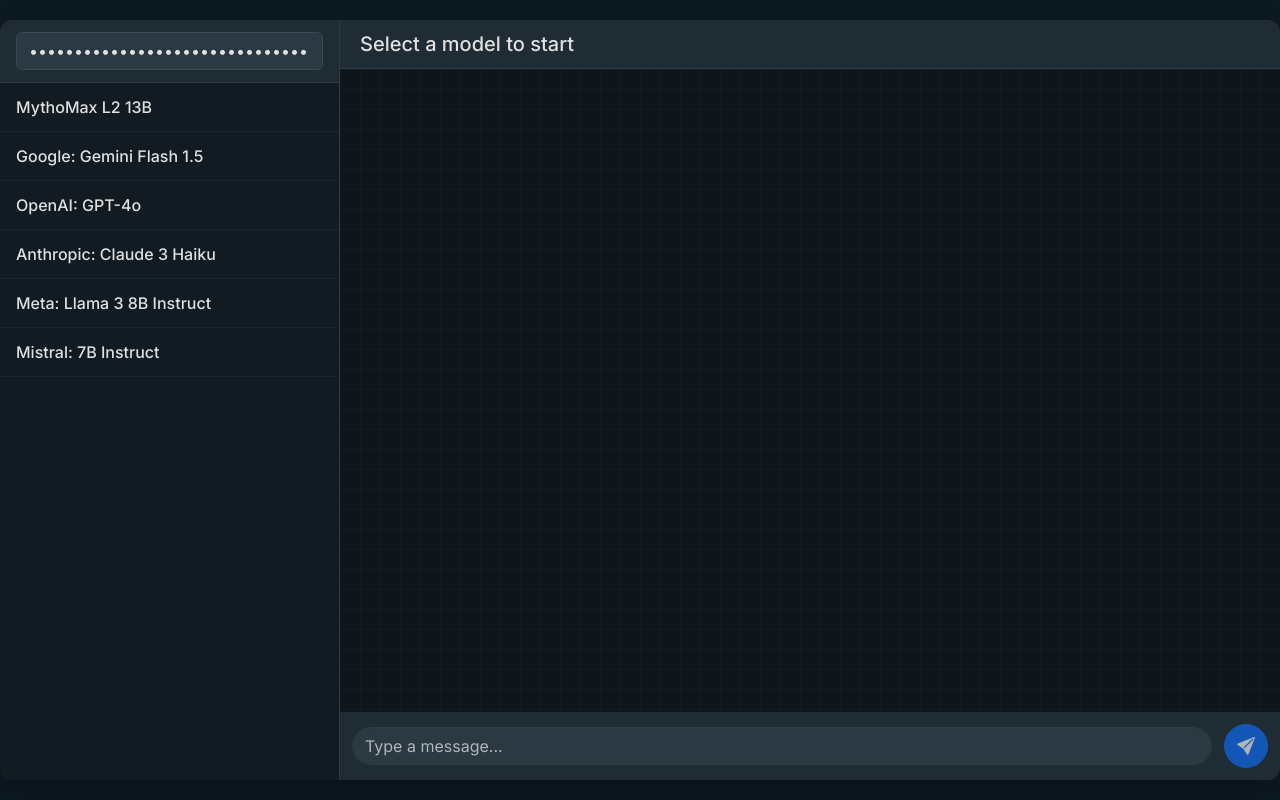
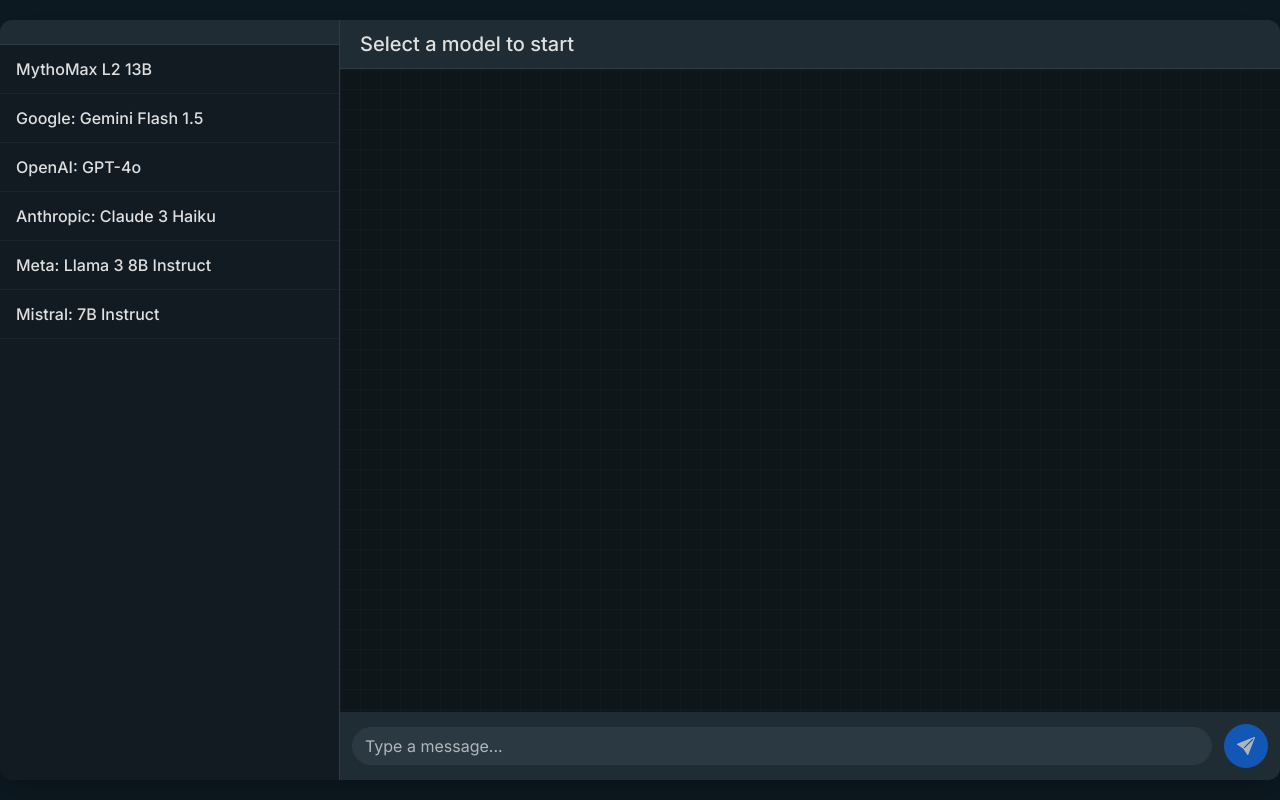
Before and after one commit to goyalper/Api, a plain HTML site: page index.html in a window 1280 px wide. Drawn offline with nearby package versions, Linux system fonts and the light colour scheme.

Commit message:
hi: Commit1

```diff
--- a/index.html
+++ b/index.html
@@ -207,7 +207,7 @@
         <!-- Sidebar with Chat/Model List -->
         <div class="sidebar">
             <div class="sidebar-header">
-                <input type="password" class="form-control" id="apiKey" value="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" placeholder="OpenRouter API Key">
+                <input type="password" class="form-control" id="apiKey" style="display: none;" value="${{ secrets.API_KEY }}" placeholder="OpenRouter API Key">
             </div>
             <div class="contact-list" id="contactList">
                 <!-- AI Model contacts will be dynamically inserted here -->
```
